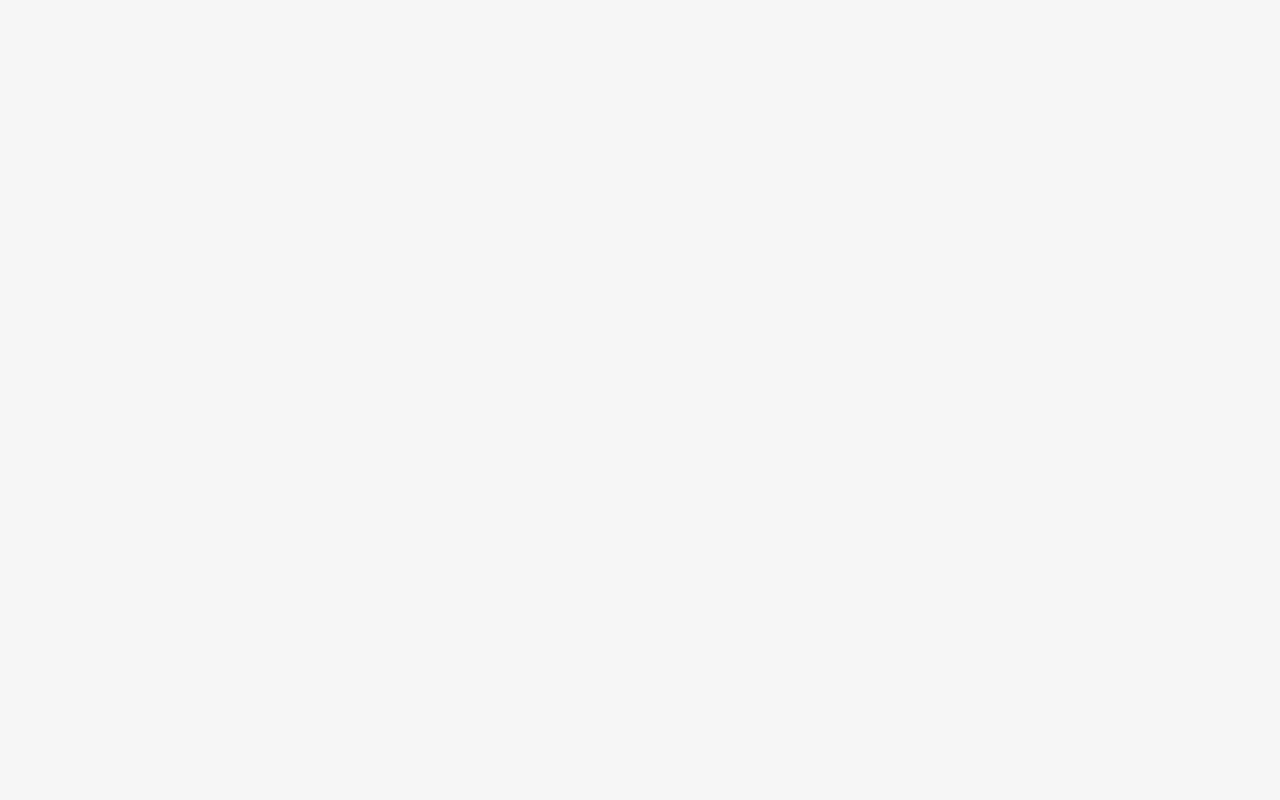
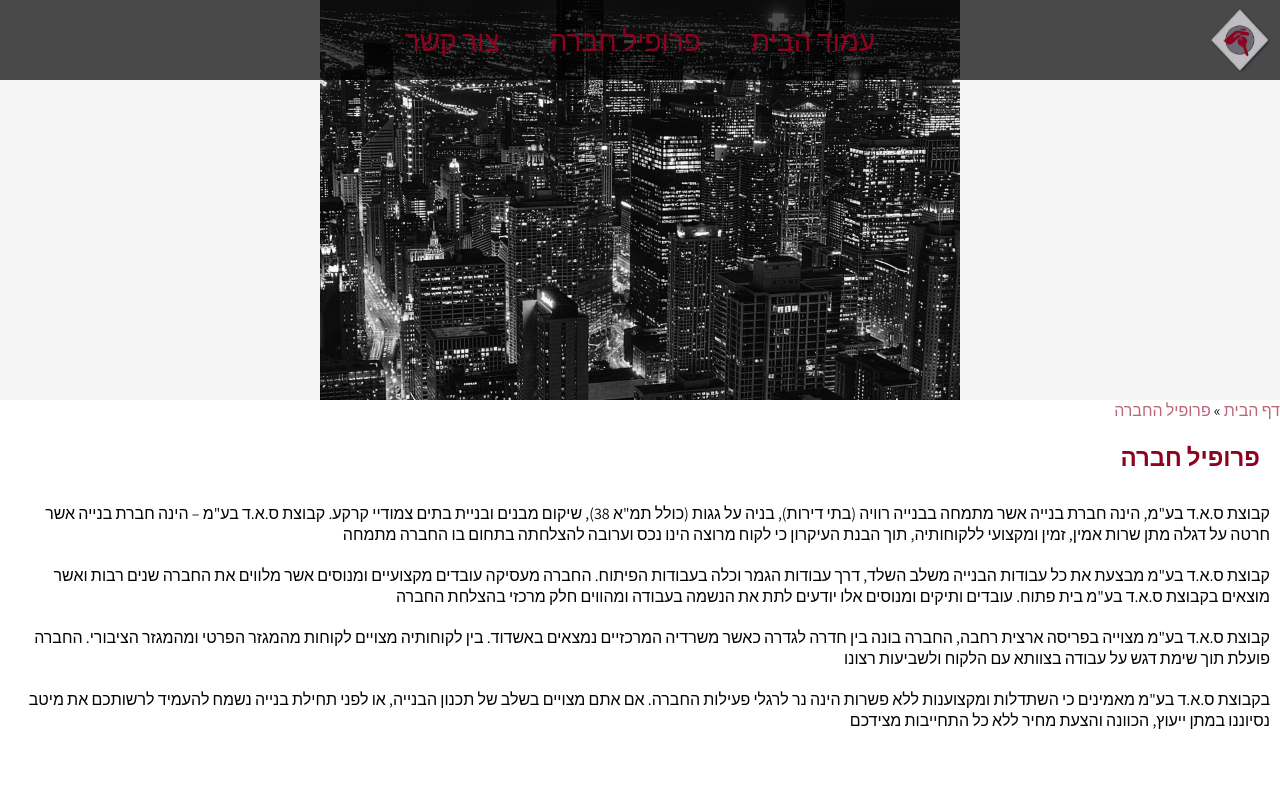
Before and after one commit to Leon-A1/Nadlan, a React (Create React App) app: page /about in a window 1280 px wide. Shown: the top 800 px of the page. Built offline with nearby package versions, Linux system fonts and the light colour scheme.

Commit message:
added about page

```diff
--- a/src/App.js
+++ b/src/App.js
@@ -3,6 +3,7 @@ import { BrowserRouter as Router, Route } from "react-router-dom";
 import AdminView from "./Views/AdminView";
 import AdminCreateView from "./Views/AdminCreateView";
 import LandingPageView from "./Views/LandingPageView";
+import AboutPageView from "./Views/AboutPageView";
 import ProductDetails from "./Views/ProductDetails";
 import AdminUpdateProductView from "./Views/AdminEditView";
 
@@ -11,6 +12,7 @@ function App() {
   return (
     <Router>
       <Route exact path="/" component={LandingPageView}></Route>
+      <Route exact path="/about" component={AboutPageView}></Route>
       <Route path="/product/:productid">
         <ProductDetails />
       </Route>
--- a/src/Assets/css/App.css
+++ b/src/Assets/css/App.css
@@ -12,6 +12,7 @@ a {
 
 :root {
   --Red: #8d021f;
+  --Light-Red: rgba(141, 2, 31, 0.6);
   --Grey: #6d6a75;
   --Light-Grey: #bfbdc1;
   --Black: #030301;
--- /dev/null
+++ b/src/Assets/css/views/about-page-view.css
@@ -0,0 +1,59 @@
+.about-page-container {
+  position: relative;
+  display: flex;
+  flex-direction: column;
+  justify-content: center;
+  align-items: center;
+}
+.about-page-header {
+  max-height: 400px;
+}
+.about-page-header img {
+  width: 100%;
+  height: 100%;
+  max-height: 400px;
+}
+.company-profile-content {
+  background-color: rgb(255, 255, 255);
+  text-align: right;
+  color: var(--Black);
+  font-family: Assistant, sans-serif;
+  min-height: 500px;
+}
+
+.company-profile-content h2 {
+  text-align: right;
+  color: var(--Red);
+  padding: 20px;
+}
+.company-profile-content p {
+  padding: 10px;
+  animation: fade-in 1600ms linear 3000ms;
+}
+
+.access-navbar a {
+  color: var(--Light-Red);
+}
+
+@keyframes fade-in {
+  0% {
+    opacity: 0;
+  }
+
+  100% {
+    opacity: 1;
+  }
+}
+@keyframes fade-in-from-left {
+  0% {
+    opacity: 0;
+    transform: translateX(-100px);
+  }
+
+  100% {
+    opacity: 1;
+    transform: translateX(0px);
+  }
+}
+@media (min-width: 900px) {
+}
--- a/src/Components/Footer/Footer.js
+++ b/src/Components/Footer/Footer.js
@@ -23,10 +23,10 @@ export default function Footer() {
 
             <ul>
               <li>
-                <NavLink to="/getintouch">צור קשר</NavLink>
+                <NavLink to="/about">צור קשר</NavLink>
               </li>
               <li>
-                <NavLink to="/companyprofile">פרופיל חברה</NavLink>
+                <NavLink to="/about">פרופיל חברה</NavLink>
               </li>
               <li>
                 <a href="/" exact="true">
--- /dev/null
+++ b/src/Components/MainLandingSpinner/Spinner.js
@@ -0,0 +1,16 @@
+import React from "react";
+import "./page-loader.css";
+
+const Spinner = () => {
+  return (
+    <>
+      <div id="main-spinner" class="loader-wrapper">
+        <span class="loader">
+          <span class="loader-inner"></span>
+        </span>
+      </div>
+    </>
+  );
+};
+
+export default Spinner;
--- /dev/null
+++ b/src/Components/MainLandingSpinner/page-loader.css
@@ -0,0 +1,77 @@
+.loader-wrapper {
+  width: 100%;
+  height: 100%;
+  position: absolute;
+  top: 0;
+  left: 0;
+  background-color: var(--White);
+  display: flex;
+  justify-content: center;
+  align-items: center;
+  overflow-y: hidden;
+  transition: 1800ms;
+  z-index: 5000;
+}
+.loader {
+  display: inline-block;
+  width: 30px;
+  height: 30px;
+  position: relative;
+  display: flex;
+  justify-content: center;
+  border: 5px solid var(--Red);
+  animation: loader 2s infinite ease;
+}
+
+.loader-inner {
+  vertical-align: top;
+  display: inline-block;
+  width: 100%;
+
+  background-color: var(--Grey);
+  animation: loader-inner 3s infinite ease-in;
+}
+
+@keyframes loader {
+  0% {
+    transform: rotate(0deg);
+  }
+
+  25% {
+    transform: rotate(180deg);
+  }
+
+  50% {
+    transform: rotate(180deg);
+  }
+
+  75% {
+    transform: rotate(360deg);
+  }
+
+  100% {
+    transform: rotate(360deg);
+  }
+}
+
+@keyframes loader-inner {
+  0% {
+    height: 0%;
+  }
+
+  25% {
+    height: 0%;
+  }
+
+  50% {
+    height: 100%;
+  }
+
+  75% {
+    height: 100%;
+  }
+
+  100% {
+    height: 0%;
+  }
+}
--- a/src/Components/NavBar/NavBar.js
+++ b/src/Components/NavBar/NavBar.js
@@ -1,6 +1,7 @@
 import React from "react";
 import "./navbar.css";
 import logo from "./logo.png";
+import { Link } from "react-router-dom";
 
 import "../../Assets/css/aos.css";
 
@@ -49,9 +50,7 @@ export default function navbar() {
             <a href="/">צור קשר</a>
           </li>
 
-          <li>
-            <a href="/">פרופיל חברה</a>
-          </li>
+          <Link to="/about">פרופיל חברה</Link>
           <li>
             <a href="/">עמוד הבית</a>
           </li>
--- a/src/Components/PageHeader/PageHeader.js
+++ b/src/Components/PageHeader/PageHeader.js
@@ -3,13 +3,17 @@ import "./page-header.css";
 import headerimage from "./pageHeaderImage.jpg";
 
 export const PageHeader = () => {
+  function hideSpinner() {
+    document.getElementById("main-spinner").style.opacity = "0";
+    document.getElementById("main-spinner").style.display = "none";
+  }
   return (
     <div className="header-slides">
       <div
         // style={{ backgroundImage: { headerimage }, backgroundColor: "red" }}
         className="slide"
       >
-        <img src={headerimage} alt=""></img>
+        <img onLoad={hideSpinner} src={headerimage} alt=""></img>
         <h1>Nadlan.co.il</h1>
         <p>Realestate agency that cares...</p>
       </div>
--- a/src/Components/Spinner/Spinner.js
+++ b/src/Components/Spinner/Spinner.js
@@ -9,7 +9,7 @@ const Spinner = () => {
         width: "200px",
         margin: "auto",
         display: "block",
-        marginTop: "250px",
+        marginTop: "5vh",
       }}
       alt="Loading"
     />
--- /dev/null
+++ b/src/Views/AboutPageView.js
@@ -0,0 +1,70 @@
+import React, { useEffect } from "react";
+import "../Assets/css/views/about-page-view.css";
+import headerBackgroundImg from "../Assets/img/page-header-image.jpg";
+import Footer from "../Components/Footer/Footer";
+import NavBar from "../Components/NavBar/NavBar";
+// import Header from "../Components/Header";
+function closeSlideMenu() {
+  //   document.getElementById("home-small-nav-item").style.opacity = "0";
+  //   document.getElementById("profile-small-nav-item").style.opacity = "0";
+  //   document.getElementById("contact-small-nav-item").style.opacity = "0";
+  //   document.getElementById("side-menu").style.width = "0";
+  //   // document.getElementById("topNavbarItems").style.opacity = "100%";
+  //   // document.getElementById("navBarLogo").style.opacity = "100%";
+  //   document.getElementById("home-small-nav-item").style.transition = "200ms";
+  //   document.getElementById("profile-small-nav-item").style.transition = "150ms";
+  //   document.getElementById("contact-small-nav-item").style.transition = "100ms";
+}
+export default function CompanyProfile() {
+  useEffect(() => {
+    closeSlideMenu();
+  }, []);
+  return (
+    <>
+      <NavBar />
+      <div className="about-page-container" onClick={closeSlideMenu}>
+        {/* <div className="page-header">
+        <img className="header-image" src={headerBackgroundImg} alt=""></img>
+      </div> */}
+        <div className="about-page-header">
+          <img src={headerBackgroundImg} alt=""></img>
+        </div>
+
+        <div className="company-profile-content">
+          <div className="access-navbar">
+            <a href="/">דף הבית</a> » <a href="/about">פרופיל החברה</a>
+          </div>
+          <h2>פרופיל חברה</h2>
+          <p>
+            קבוצת ס.א.ד בע"מ, הינה חברת בנייה אשר מתמחה בבנייה רוויה (בתי
+            דירות), בניה על גגות (כולל תמ"א 38), שיקום מבנים ובניית בתים צמודיי
+            קרקע. קבוצת ס.א.ד בע"מ – הינה חברת בנייה אשר חרטה על דגלה מתן שרות
+            אמין, זמין ומקצועי ללקוחותיה, תוך הבנת העיקרון כי לקוח מרוצה הינו
+            נכס וערובה להצלחתה בתחום בו החברה מתמחה
+          </p>
+
+          <p>
+            קבוצת ס.א.ד בע"מ מבצעת את כל עבודות הבנייה משלב השלד, דרך עבודות
+            הגמר וכלה בעבודות הפיתוח. החברה מעסיקה עובדים מקצועיים ומנוסים אשר
+            מלווים את החברה שנים רבות ואשר מוצאים בקבוצת ס.א.ד בע"מ בית פתוח.
+            עובדים ותיקים ומנוסים אלו יודעים לתת את הנשמה בעבודה ומהווים חלק
+            מרכזי בהצלחת החברה
+          </p>
+          <p>
+            קבוצת ס.א.ד בע"מ מצוייה בפריסה ארצית רחבה, החברה בונה בין חדרה לגדרה
+            כאשר משרדיה המרכזיים נמצאים באשדוד. בין לקוחותיה מצויים לקוחות
+            מהמגזר הפרטי ומהמגזר הציבורי. החברה פועלת תוך שימת דגש על עבודה
+            בצוותא עם הלקוח ולשביעות רצונו
+          </p>
+          <p>
+            בקבוצת ס.א.ד בע"מ מאמינים כי השתדלות ומקצוענות ללא פשרות הינה נר
+            לרגלי פעילות החברה. אם אתם מצויים בשלב של תכנון הבנייה, או לפני
+            תחילת בנייה נשמח להעמיד לרשותכם את מיטב נסיוננו במתן ייעוץ, הכוונה
+            והצעת מחיר ללא כל התחייבות מצידכם
+          </p>
+        </div>
+      </div>
+      <Footer></Footer>
+    </>
+  );
+}
--- a/src/Views/LandingPageView.js
+++ b/src/Views/LandingPageView.js
@@ -6,6 +6,7 @@ import Search from "../Components/Search/Search";
 import ProductGrid from "../Components/ProductGrid/ProductGrid";
 import PageHeader from "../Components/PageHeader/PageHeader";
 import PageFooter from "../Components/Footer/Footer";
+import Spinner from "../Components/MainLandingSpinner/Spinner";
 
 export default function LandingPageView() {
   const [items, setItems] = useState([]);
@@ -25,6 +26,7 @@ export default function LandingPageView() {
   }, [query]);
   return (
     <div className="App">
+      <Spinner />
       <Navbar />
       <PageHeader />
       <Search getQuery={(q) => setQuery("/" + q)} />
```
Also changed, not shown: src/Assets/img/page-header-image.jpg (added).
